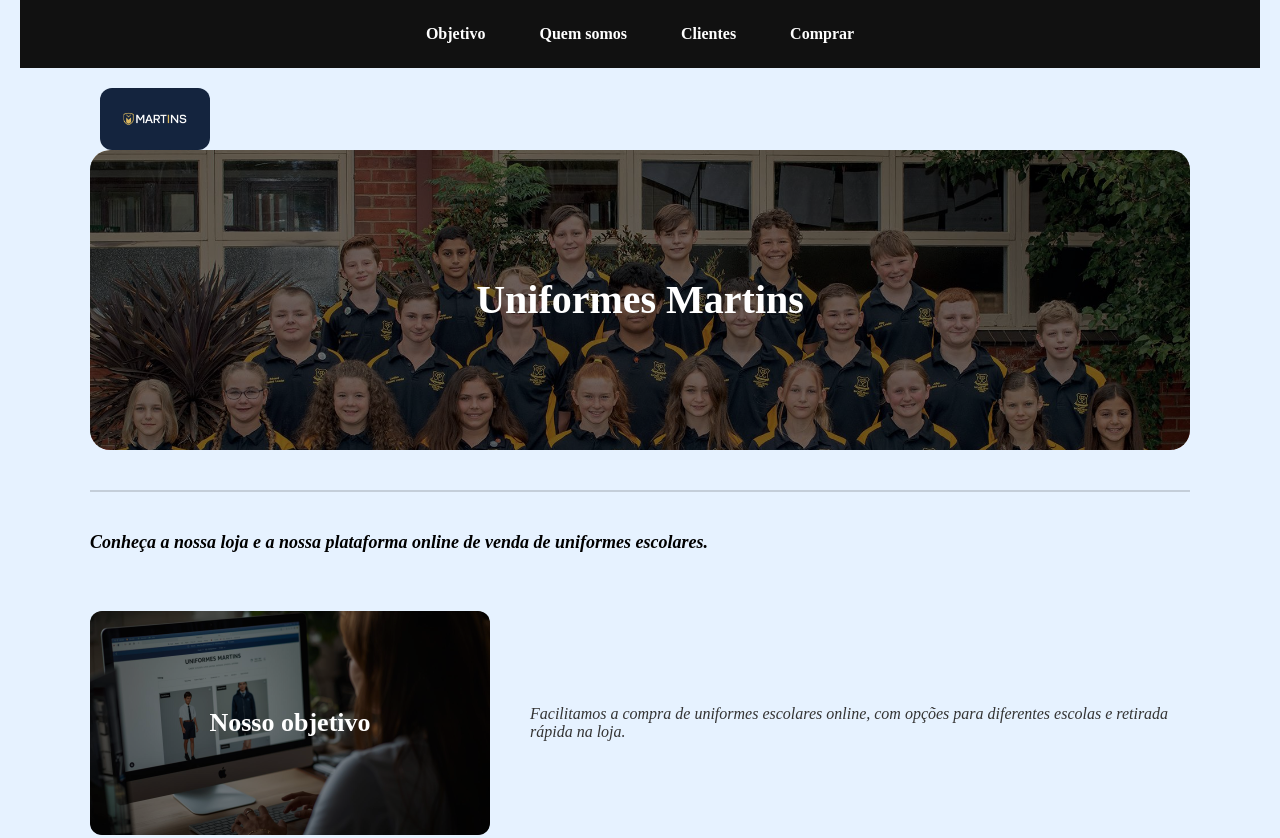
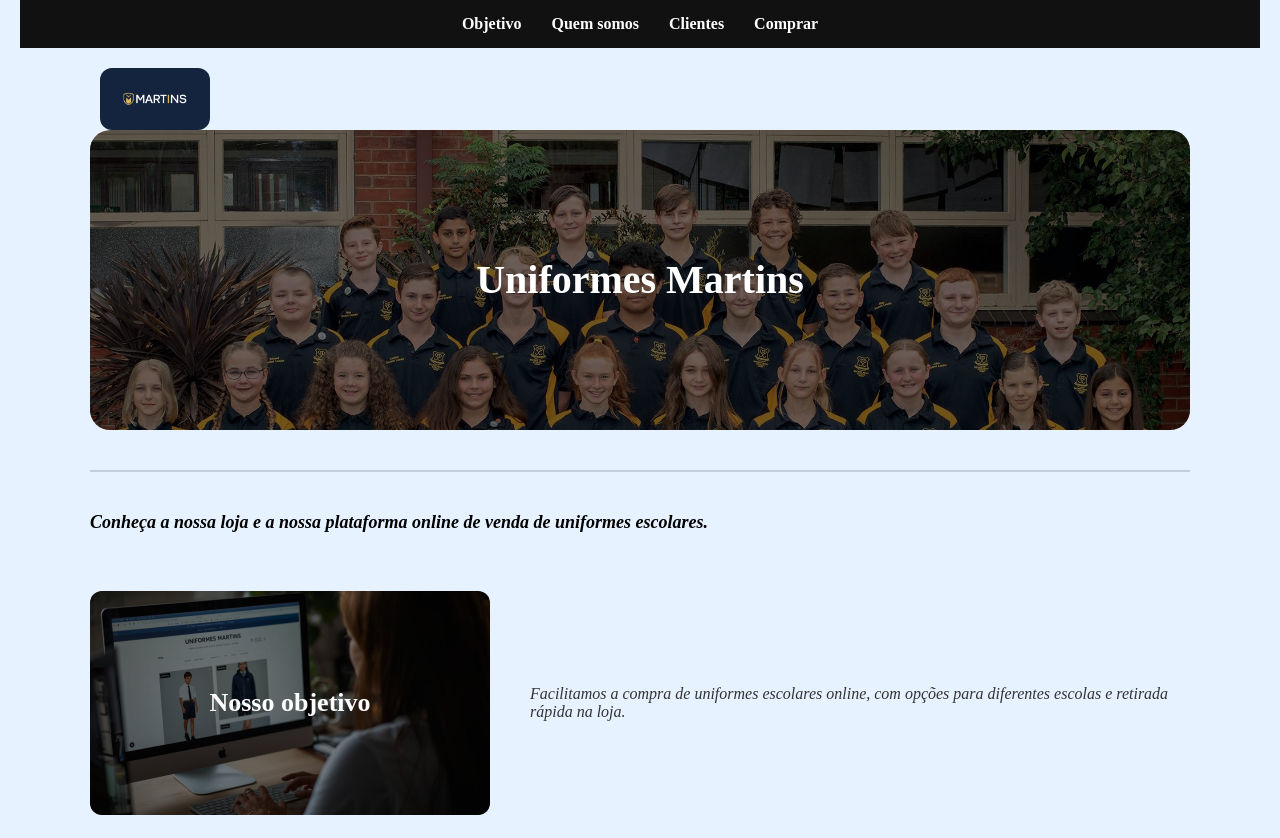
Before and after one commit to shadow123433/0010, a website: page index.html in a window 1280 px wide. Shown: the top 838 px of the page. Drawn offline with Linux system fonts and the light colour scheme.

Commit message:
ajustado

```diff
--- a/style.css
+++ b/style.css
@@ -493,24 +493,3 @@
 .botao-pagina:active {
   transform: scale(0.96);
 }
-
-
-.menu ul {
-  display: flex;
-  flex-wrap: nowrap;       /* NÃO deixa quebrar */
-  justify-content: center;
-  list-style: none;
-  padding: 0;
-  margin: 0;
-}
-
-.menu li {
-  white-space: nowrap;     /* impede quebra do texto */
-}
-
-.menu a {
-  display: block;
-  padding: 10px 12px;
-  font-size: 16px;
-  text-decoration: none;
-}
```
